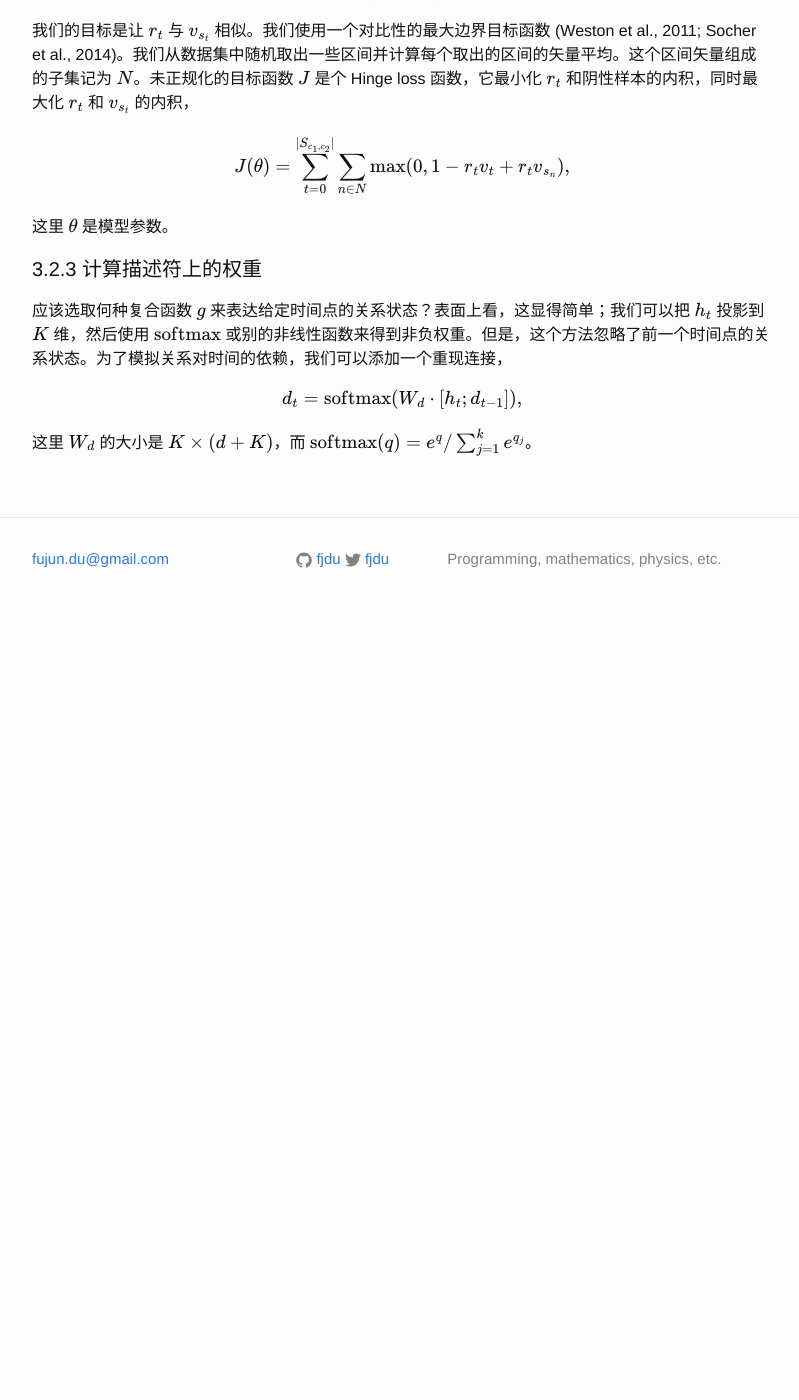
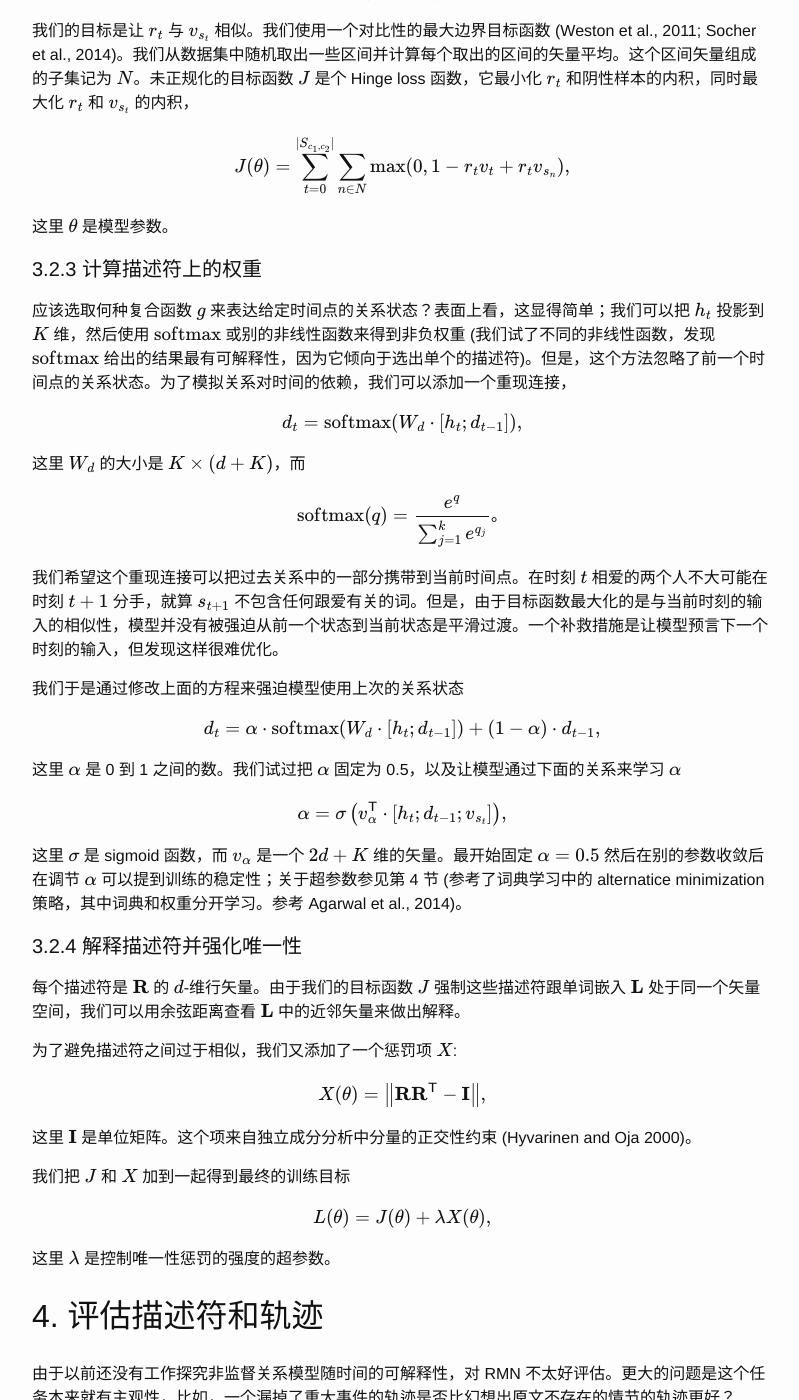
Before and after one commit to fjdu/fjdu.github.io, a Jekyll site: the page built from _posts/2016-04-12-fictional-relationship.markdown, in a window 1280 px wide and 1400 px high, scrolled down 4326 px. Shown: the whole window, without its empty margins (238-1037 px from the left). Built offline with Jekyll 4.4.1, drawn with Linux system fonts in a browser that asks for light colours; formulas are drawn with MathJax 3; before the commit the page ends 4956 px from its top, so only the background shows below that; some of the changed text lies outside the part shown.

Commit message:
new articles

```diff
--- a/_posts/2016-04-12-fictional-relationship.markdown
+++ b/_posts/2016-04-12-fictional-relationship.markdown
@@ -127,10 +127,87 @@ like the Canterbury Tales)。最终的数据集包含 20013 个关系和 380408
 
 <h4>3.2.3 计算描述符上的权重</h4>
 <p>
-应该选取何种复合函数 \(g\) 来表达给定时间点的关系状态？表面上看，这显得简单；我们可以把 \(h_t\) 投影到 \(K\) 维，然后使用 \(\mathrm{softmax}\) 或别的非线性函数来得到非负权重。但是，这个方法忽略了前一个时间点的关系状态。为了模拟关系对时间的依赖，我们可以添加一个重现连接，
+应该选取何种复合函数 \(g\) 来表达给定时间点的关系状态？表面上看，这显得简单；我们可以把 \(h_t\) 投影到 \(K\) 维，然后使用 \(\mathrm{softmax}\) 或别的非线性函数来得到非负权重 (我们试了不同的非线性函数，发现 \(\mathrm{softmax}\) 给出的结果最有可解释性，因为它倾向于选出单个的描述符)。但是，这个方法忽略了前一个时间点的关系状态。为了模拟关系对时间的依赖，我们可以添加一个重现连接，
 \[
     d_t = \mathrm{softmax}(W_d \cdot \left[h_t; d_{t-1}\right]),
 \]
-这里 \(W_d\) 的大小是 \(K\times(d+K)\)，而 \(\mathrm{softmax}(q) = e^{q}/\sum_{j=1}^k e^{q_j}\)。
+这里 \(W_d\) 的大小是 \(K\times(d+K)\)，而
+\[
+    \mathrm{softmax}(q) = \frac{e^{q}}{\sum_{j=1}^k e^{q_j}}。
+\]
+</p>
+
+<p>
+我们希望这个重现连接可以把过去关系中的一部分携带到当前时间点。在时刻 \(t\) 相爱的两个人不大可能在时刻 \(t+1\) 分手，就算 \(s_{t+1}\) 不包含任何跟爱有关的词。但是，由于目标函数最大化的是与当前时刻的输入的相似性，模型并没有被强迫从前一个状态到当前状态是平滑过渡。一个补救措施是让模型预言下一个时刻的输入，但发现这样很难优化。
+</p>
+
+<p>
+我们于是通过修改上面的方程来强迫模型使用上次的关系状态
+\[
+    d_t = \alpha \cdot \mathrm{softmax}(W_d \cdot \left[h_t; d_{t-1}\right]) + (1-\alpha) \cdot d_{t-1},
+\]
+这里 \(\alpha\) 是 0 到 1 之间的数。我们试过把 \(\alpha\) 固定为 0.5，以及让模型通过下面的关系来学习 \(\alpha\)
+\[
+    \alpha = \sigma\left(v_\alpha^\mathsf{T} \cdot \left[h_t;d_{t-1};v_{s_t}\right]\right),
+\]
+这里 \(\sigma\) 是 sigmoid 函数，而 \(v_\alpha\) 是一个 \(2d + K\) 维的矢量。最开始固定 \(\alpha=0.5\) 然后在别的参数收敛后在调节 \(\alpha\) 可以提到训练的稳定性；关于超参数参见第 4 节 (参考了词典学习中的 alternatice minimization 策略，其中词典和权重分开学习。参考 Agarwal et al., 2014)。
+</p>
+
+<h4>3.2.4 解释描述符并强化唯一性</h4>
+<p>
+每个描述符是 \(\mathbf{R}\) 的 \(d\)-维行矢量。由于我们的目标函数 \(J\) 强制这些描述符跟单词嵌入 \(\mathbf{L}\) 处于同一个矢量空间，我们可以用余弦距离查看 \(\mathbf{L}\) 中的近邻矢量来做出解释。
+</p>
+
+<p>
+为了避免描述符之间过于相似，我们又添加了一个惩罚项 \(X\):
+\[
+    X(\theta) = \left\lVert\mathbf{R}\mathbf{R}^\mathsf{T} - \mathbf{I}\right\rVert,
+\]
+这里 \(\mathbf{I}\) 是单位矩阵。这个项来自独立成分分析中分量的正交性约束 (Hyvarinen and Oja 2000)。
+</p>
+
+<p>
+我们把 \(J\) 和 \(X\) 加到一起得到最终的训练目标
+\[
+    L(\theta) = J(\theta) + \lambda X(\theta),
+\]
+这里 \(\lambda\) 是控制唯一性惩罚的强度的超参数。
 </p>
 </section>
+
+<section>
+<h2>4. 评估描述符和轨迹</h2>
+<p>
+由于以前还没有工作探究非监督关系模型随时间的可解释性，对 RMN 不太好评估。更大的问题是这个任务本来就有主观性，比如，一个漏掉了重大事件的轨迹是否比幻想出原文不存在的情节的轨迹更好？
+</p>
+
+<p>
+注意到这些问题，我们进行了三轮评估来说明我们的输出是合理的。首先，我们进行了众包可解释性实验，结果表明 RMN 给出的描述符比三个话题模型基准线的更一致。第二个众包任务表面我们的模型产生的轨迹比话题模型更符合剧情概要。最后，我们定性比较了 RMN 的输入和已有的对文学关系的静态标注，发现了预期的和令人吃惊的结果。
+</p>
+
+<h3>4.1 话题模型基准线</h3>
+<p>
+在进入评估之前，我们简单描述一下三个基准线方法，它们都是贝叶斯生成模型。隐含狄利克雷分派 (LDA; Blei et al. 2003) 为每个文档学到单个文档-话题分布；我们可以通过把一个关系的所有区间拼接成一个文档来把 LDA 应用到我们的数据集。类似地，NUBBI (Chang et al. 2009a) 为关系和单个角色分别学到话题集。
+</p>
+
+<h3>4.2 实验设置</h3>
+<h3>4.3 描述符有意义吗</h3>
+<h3>4.4 演化轨迹有意义吗</h3>
+<h3>4.5 什么让关系称为正面关系</h3>
+</section>
+
+<section>
+<h2>5. 定型分析</h2>
+</section>
+
+<section>
+<h2>6. 相关的工作</h2>
+</section>
+
+<section>
+<h2>7. 结论</h2>
+</section>
+
+<section>
+<h2>致谢</h2>
+</section>
```
Also changed, not shown: _posts/2016-04-13-spark-internals.markdown (added, +68 -0 lines).
